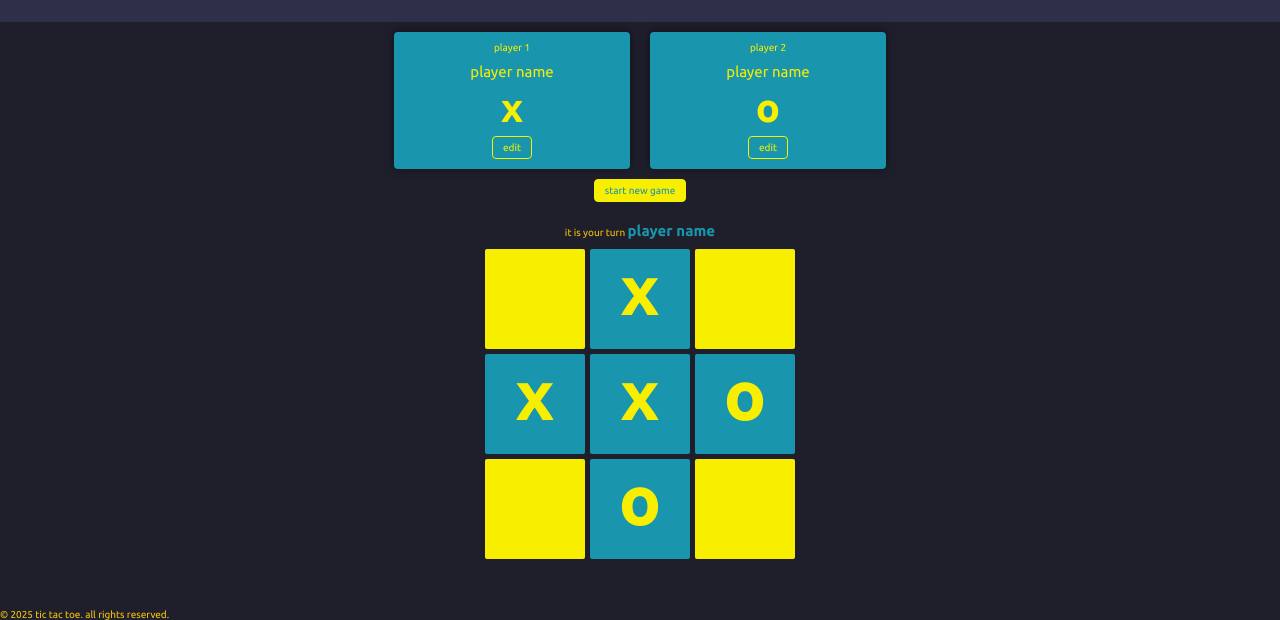
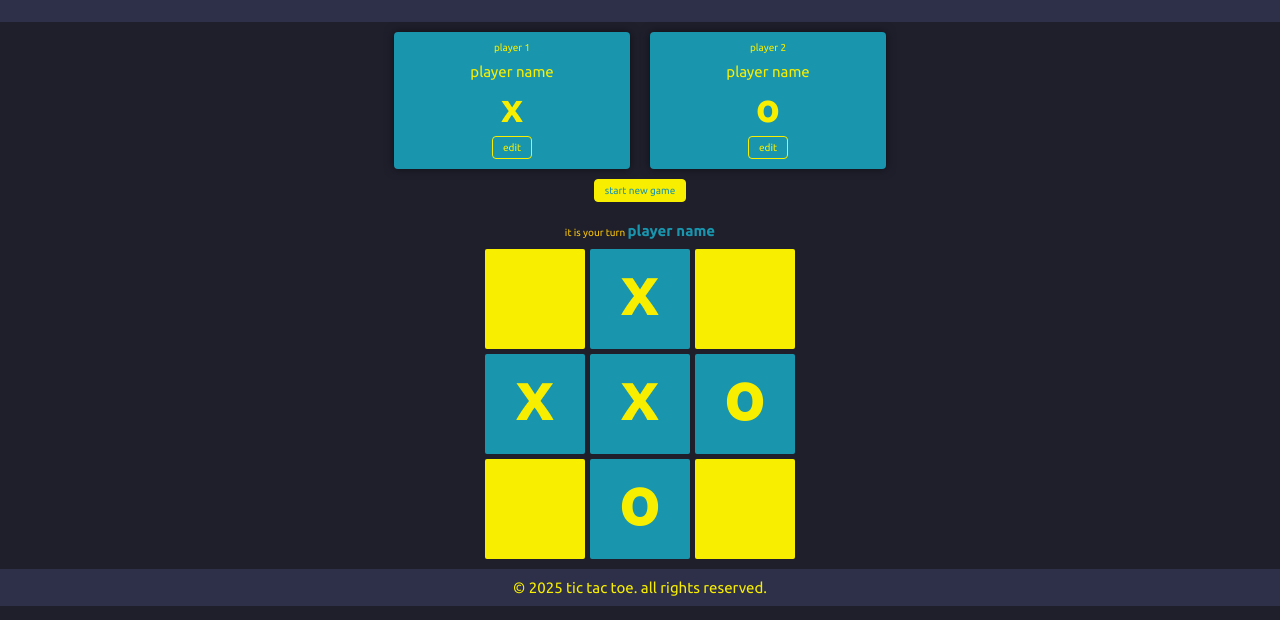
Before and after one commit to raizy21/tic-tac-toe, a plain HTML site: page index.html in a window 1280 px wide. Shown: the part 194-814 px from the top of the page. Drawn offline with Linux system fonts and the light colour scheme.

Commit message:
[code] adding the foter style

```diff
--- a/index.html
+++ b/index.html
@@ -118,7 +118,13 @@
 
     <!-- final sugar text-->
     <footer>
-      <p>&copy; 2025 tic tac toe. all rights reserved.</p>
+      <p>
+        &copy;
+        <script>
+          document.write(new Date().getFullYear());
+        </script>
+        tic tac toe. all rights reserved.
+      </p>
     </footer>
     <!-- end of final sugar text-->
   </body>
--- a/styles/style.css
+++ b/styles/style.css
@@ -98,3 +98,15 @@ body {
   border-color: transparent;
   color: var(--accent-color);
 }
+
+footer {
+  position: fixed;
+  bottom: 0;
+  width: 100%;
+  background-color: var(--secondary-color);
+  color: var(--primary-color);
+  padding: 1rem 0;
+  text-align: center;
+  font-size: 1.5rem;
+  font-weight: 300;
+}
```
